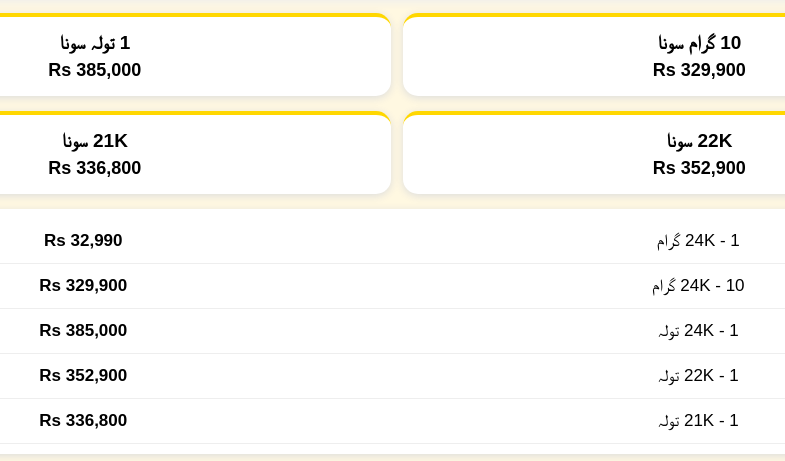
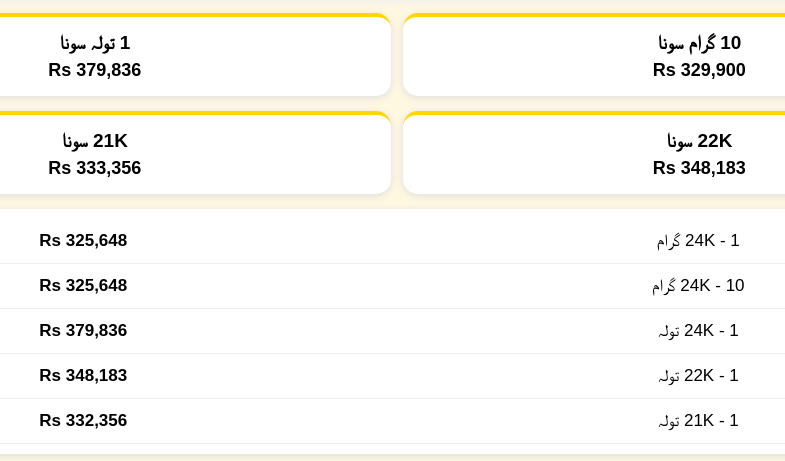
Before and after one commit to Emirhanbey505/Sona-rate-pakistan, a plain HTML site: page index.html in a window 1280 px wide. Shown: the part 343-804 px from the top of the page, 243-1028 px from the left. Drawn offline with Linux system fonts and the light colour scheme.

Commit message:
Update index.html

```diff
--- a/index.html
+++ b/index.html
@@ -50,32 +50,32 @@ td:last-child{font-weight:bold;direction:ltr}
 </div>
 <div class="card">
 <b>1 تولہ سونا</b>
-<span>Rs 385,000</span>
+<span>Rs 379,836</span>
 </div>
 </div>
 
 <div class="row">
 <div class="card">
 <b>22K سونا</b>
-<span>Rs 352,900</span>
+<span>Rs 348,183</span>
 </div>
 <div class="card">
 <b>21K سونا</b>
-<span>Rs 336,800</span>
+<span>Rs 333,356</span>
 </div>
 </div>
 
 <div class="table-box">
 <table>
-<tr><td>24K - 1 گرام</td><td>Rs 32,990</td></tr>
-<tr><td>24K - 10 گرام</td><td>Rs 329,900</td></tr>
-<tr><td>24K - 1 تولہ</td><td>Rs 385,000</td></tr>
-<tr><td>22K - 1 تولہ</td><td>Rs 352,900</td></tr>
-<tr><td>21K - 1 تولہ</td><td>Rs 336,800</td></tr>
+<tr><td>24K - 1 گرام</td><td>Rs 325,648</td></tr>
+<tr><td>24K - 10 گرام</td><td>Rs 325,648</td></tr>
+<tr><td>24K - 1 تولہ</td><td>Rs 379,836</td></tr>
+<tr><td>22K - 1 تولہ</td><td>Rs 348,183</td></tr>
+<tr><td>21K - 1 تولہ</td><td>Rs 332,356</td></tr>
 </table>
 </div>
 
-<a class="btn" href="https://wa.me/923000000000">WhatsApp پر رابطہ کریں</a>
+<a class="btn" href="https://wa.me/923435183005">WhatsApp پر رابطہ کریں</a>
 
 </div>
 
```
